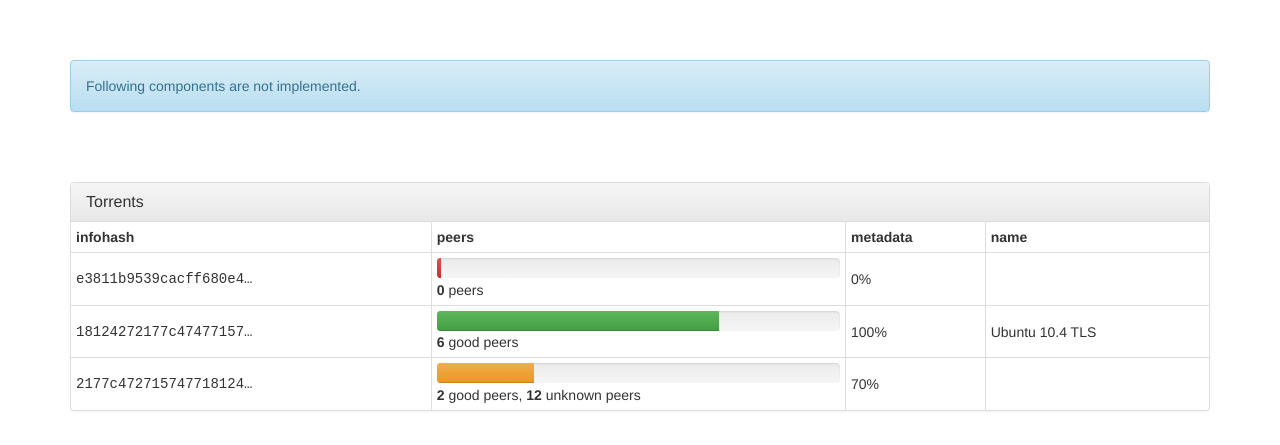
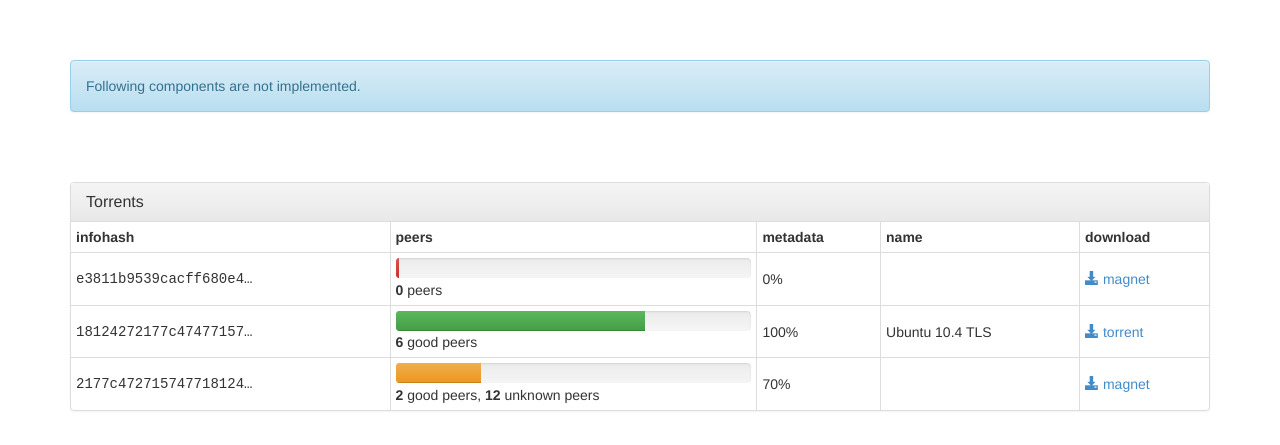
Before and after one commit to jbitor/webclient, a plain HTML site: page static/index.html in a window 1280 px wide. Shown: the part 1459-1904 px from the top of the page. Drawn offline with Linux system fonts and the light colour scheme; files that its build step writes are made by us from their sources; no server answers; files whose address does not match are found by name.

Commit message:
Tweak download links.

```diff
--- a/static/ng-templates/dht-find-peers.html
+++ b/static/ng-templates/dht-find-peers.html
@@ -41,7 +41,7 @@
       <tr>
         <th>infohash</th>
         <th>status</th>
-        <th></th>
+        <th>download</th>
       </tr>
       <tr
         ng-repeat="request in dht.peerRequests()"
@@ -67,7 +67,10 @@
         </td>
 
         <td>
-          <a href="magnet:?xt=urn:btih:{{request.HexInfohash}}" disabled>download</a>
+          <a href="magnet:?xt=urn:btih:{{request.HexInfohash}}">
+            <span class="glyphicon glyphicon-download-alt"></span>
+            magnet
+          </a>
         </td>
       </tr>
   </div>
--- a/static/ng-templates/torrent-swarms.html
+++ b/static/ng-templates/torrent-swarms.html
@@ -10,6 +10,7 @@
       <th>peers</th>
       <th>metadata</th>
       <th>name</th>
+      <th>download</th>
     </tr>
     <tr>
       <td class="btid">
@@ -30,6 +31,12 @@
         0%
       </td>
       <td>
+      </td>
+      <td>
+        <a href="">
+          <span class="glyphicon glyphicon-download-alt"></span>
+          magnet
+        </a>
       </td>
     </tr>
     <tr>
@@ -53,6 +60,12 @@
       <td>
         Ubuntu 10.4 TLS
       </td>
+      <td>
+        <a href="">
+          <span class="glyphicon glyphicon-download-alt"></span>
+          torrent
+        </a>
+      </td>
     </tr>
     <tr>
       <td class="btid">
@@ -75,6 +88,12 @@
       </td>
       <td>
       </td>
+      <td>
+        <a href="">
+          <span class="glyphicon glyphicon-download-alt"></span>
+          magnet
+        </a>
+      </td>
     </tr>
   </table>
 </div>
```
